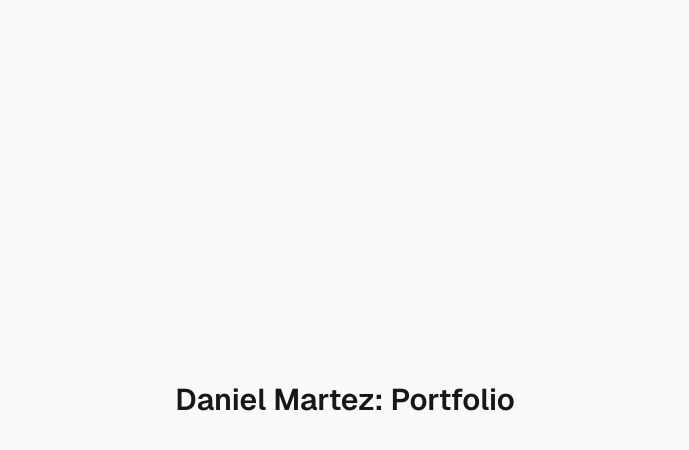
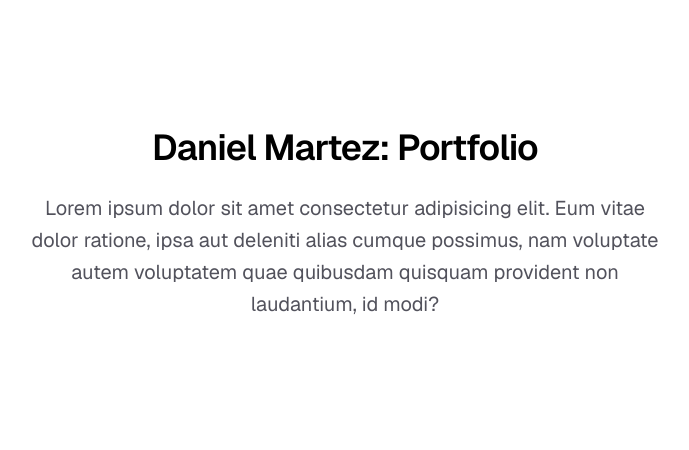
Before and after one commit to martezdaniel/new-portfolio, a Next.js app: page / in a window 1280 px wide. Shown: the top 450 px of the page, without its empty margins (295-984 px from the left). Built offline with nearby package versions, Linux system fonts and the light colour scheme.

Commit message:
modified viewport to improve viewing on all devices

```diff
--- a/app/layout.tsx
+++ b/app/layout.tsx
@@ -14,7 +14,12 @@ const geistMono = Geist_Mono({
 
 export const metadata: Metadata = {
   title: "Daniel Martez - Portfolio",
-  description: "Generated by create next app",
+  description: "My portfolio website",
+};
+
+export const viewport = {
+  width: 'device-width',
+  initialScale: 1,
 };
 
 export default function RootLayout({
--- a/app/page.tsx
+++ b/app/page.tsx
@@ -1,16 +1,22 @@
 export default function Home() {
   return (
-    <div>
-      <meta name="viewport" content="width=device-width, initial-scale=1.0" />
     <div className="flex min-h-screen items-center justify-center bg-zinc-50 font-sans dark:bg-black">
-        <h1 className="font-semibold text-center text-3xl">
+      <main className="flex min-h-screen w-full max-w-3xl flex-col items-center justify-between py-32 px-16 bg-white dark:bg-black">
+        <div className="flex flex-col items-center gap-6 text-center">
+          <h1 className="text-4xl font-semibold leading-10 tracking-tight text-black dark:text-zinc-50">
             Daniel Martez: Portfolio
           </h1>
+          <p className="text-xl leading-8 text-zinc-600 dark:text-zinc-400">
+            Lorem ipsum dolor sit amet consectetur adipisicing elit. Eum vitae
+            dolor ratione, ipsa aut deleniti alias cumque possimus, nam
+            voluptate autem voluptatem quae quibusdam quisquam provident non
+            laudantium, id modi?
+          </p>
         </div>
+      </main>
     </div>
   );
 }
-
 
 // <div className="flex min-h-screen items-center justify-center bg-zinc-50 font-sans dark:bg-black">
 //   <main className="flex min-h-screen w-full max-w-3xl flex-col items-center justify-between py-32 px-16 bg-white dark:bg-black sm:items-start">
```
Lines whose indentation alone changed are shown as unchanged.
